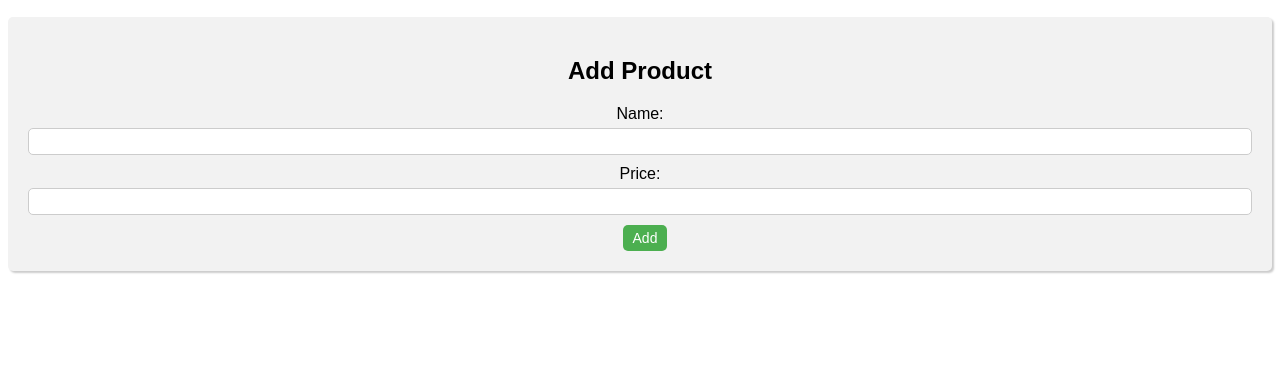
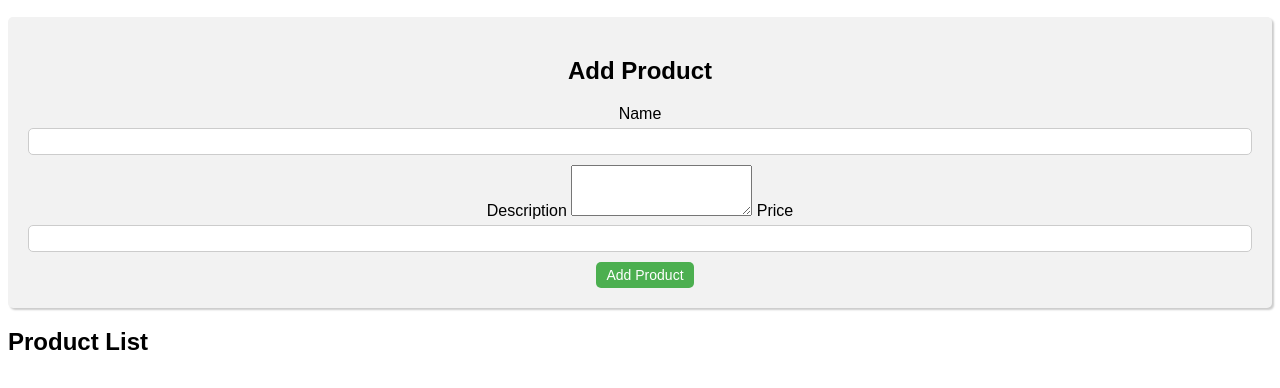
Before and after one commit to matthewX212/supabase_front, a plain HTML site: page index.html in a window 1280 px wide. Shown: the part 60-448 px from the top of the page. Drawn offline with Linux system fonts and the light colour scheme; no server answers.

Commit message:
Update index.html

```diff
--- a/index.html
+++ b/index.html
@@ -5,22 +5,30 @@
   <link rel="stylesheet" type="text/css" href="style.css">
 </head>
 <body>
-  <h1>Product CRUD</h1>
+  <div class="container">
+    <h1>Product CRUD</h1>
 
-  <form id="add-product-form">
-    <h2>Add Product</h2>
-    <label for="name">Name:</label>
-    <input type="text" id="name" name="name" required>
-    <label for="price">Price:</label>
-    <input type="number" id="price" name="price" required step="0.01">
-    <button type="submit">Add</button>
-  </form>
+    <form id="add-product-form" class="card">
+      <h2>Add Product</h2>
 
-  <ul id="products"></ul>
+      <label for="name">Name</label>
+      <input type="text" id="name" name="name" required>
+
+      <label for="description">Description</label>
+      <textarea id="description" name="description" rows="3" required></textarea>
+
+      <label for="price">Price</label>
+      <input type="number" id="price" name="price" required step="0.01">
+
+      <button type="submit" class="btn">Add Product</button>
+    </form>
+
+    <h2>Product List</h2>
+    <ul id="products" class="product-list"></ul>
+  </div>
 
   <script src="app.js"></script>
   <script>
-    // Call fetchProducts() when the page loads
     window.addEventListener('load', fetchProducts);
   </script>
 </body>
```
